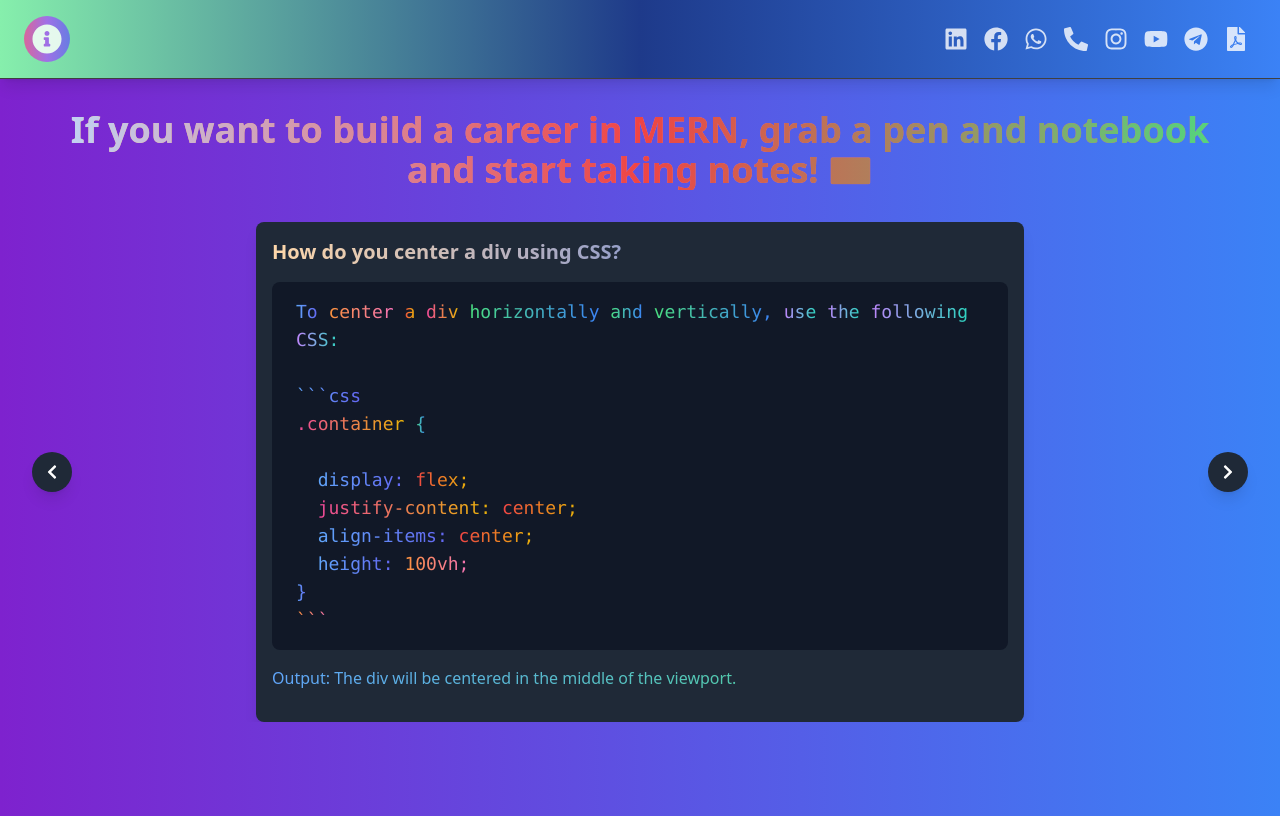
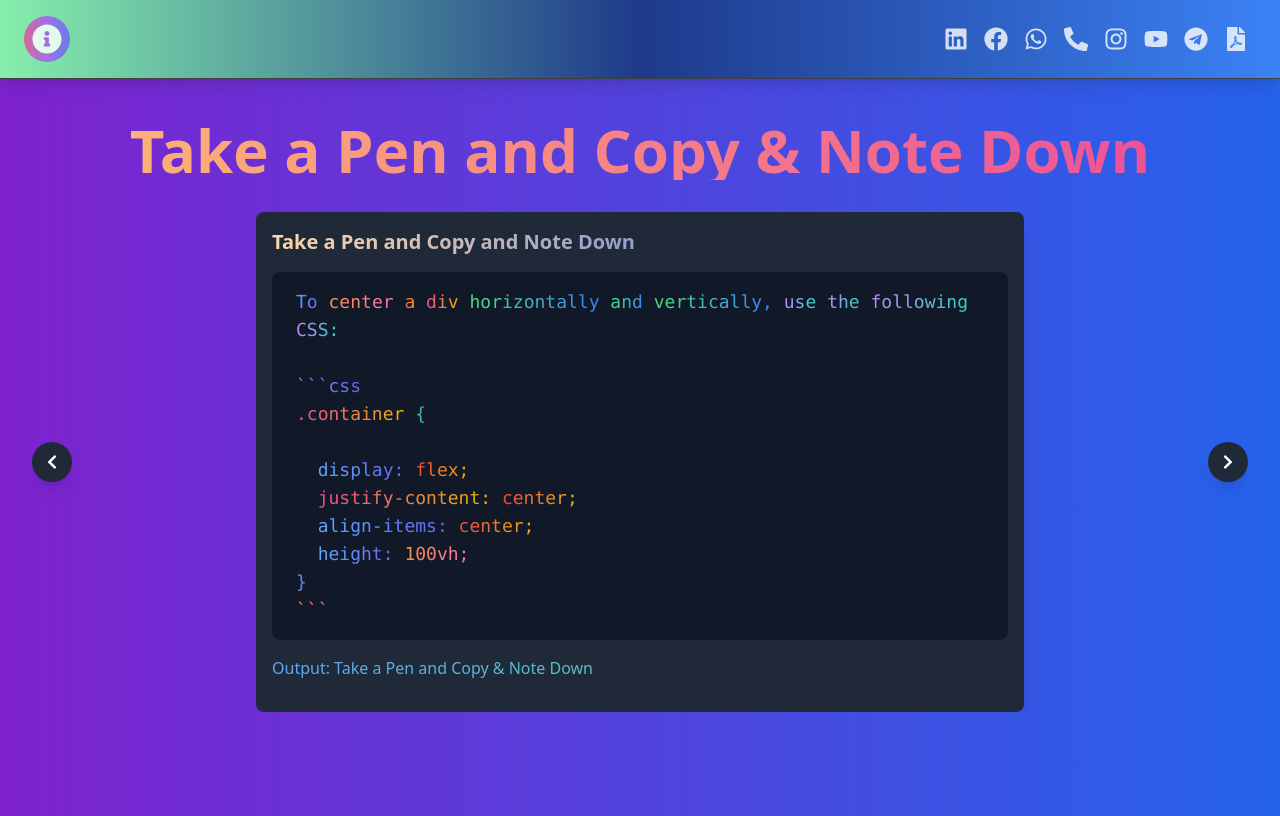
Before and after one commit to praveennigam/CodingRound, a React (Vite) app: page /css in a window 1280 px wide. Built offline with nearby package versions, Linux system fonts and the light colour scheme.

Commit message:
Update CodingQ.jsx

```diff
--- a/src/components/CodingQ.jsx
+++ b/src/components/CodingQ.jsx
@@ -31,10 +31,9 @@ const CodingQ = () => {
       case "mysql":
         setQuestions(mysql);
         break;
-
-        case "jstheory":
-          setQuestions(JsTheory);
-          break;
+      case "jstheory":
+        setQuestions(JsTheory);
+        break;
       default:
         setQuestions([]);
     }
@@ -78,7 +77,7 @@ const CodingQ = () => {
         return "css";
       case "mysql":
         return "sql";
-        case "JsTheory":
+      case "JsTheory":
         return "JsTheory";
       default:
         return "javascript"; // default to JavaScript
@@ -132,7 +131,7 @@ const CodingQ = () => {
   };
 
   return (
-    <div className="container mx-auto mt-4 bg-gradient-to-r from-purple-700 to-blue-500 min-h-screen pt-22 flex justify-center items-center">
+    <div className="container mx-auto mt-4 bg-gradient-to-r from-purple-700 to-blue-600 min-h-screen pt-22 flex justify-center items-center">
       <div className="relative w-full max-w-7xl px-4 sm:px-8">
         {/* Title with gradient text */}
         <motion.h1
@@ -141,10 +140,7 @@ const CodingQ = () => {
           transition={{ duration: 1 }}
           className="text-4xl sm:text-5xl md:text-6xl font-extrabold text-transparent bg-clip-text bg-gradient-to-r from-orange-300 to-pink-500 mb-8 text-center"
         >
-                  <h1 className="text-4xl font-extrabold text-transparent bg-clip-text bg-gradient-to-r from-blue-200 via-red-500 to-green-400">
-          If you want to build a career in MERN, grab a pen and notebook and start taking notes! 💌
-        </h1>
-
+          Take a Pen and Copy & Note Down
         </motion.h1>
 
         {questions.length > 0 && (
@@ -181,18 +177,17 @@ const CodingQ = () => {
                     transition={{ duration: 0.5 }}
                     className="text-lg sm:text-xl font-semibold text-transparent bg-clip-text bg-gradient-to-r from-orange-200 to-blue-600"
                   >
-                    {questions[currentIndex].question}
+                    Take a Pen and Copy and Note Down
                   </motion.h2>
                   <div className="overflow-auto mt-4">
                     <pre className="bg-gray-900 p-4 rounded-lg whitespace-pre-wrap w-full h-[auto]">
                       <div className={`language-${getLanguage()} text-base sm:text-lg overflow-auto max-h-[400px] px-2`}>
                         {formatCode(questions[currentIndex].answer)}
                       </div>
-
                     </pre>
                   </div>
                   <p className="mt-4 text-transparent bg-clip-text bg-gradient-to-r from-blue-400 to-green-400 text-sm sm:text-base">
-                    Output: {questions[currentIndex].output}
+                    Output: Take a Pen and Copy & Note Down
                   </p>
                 </div>
               </motion.div>
```
